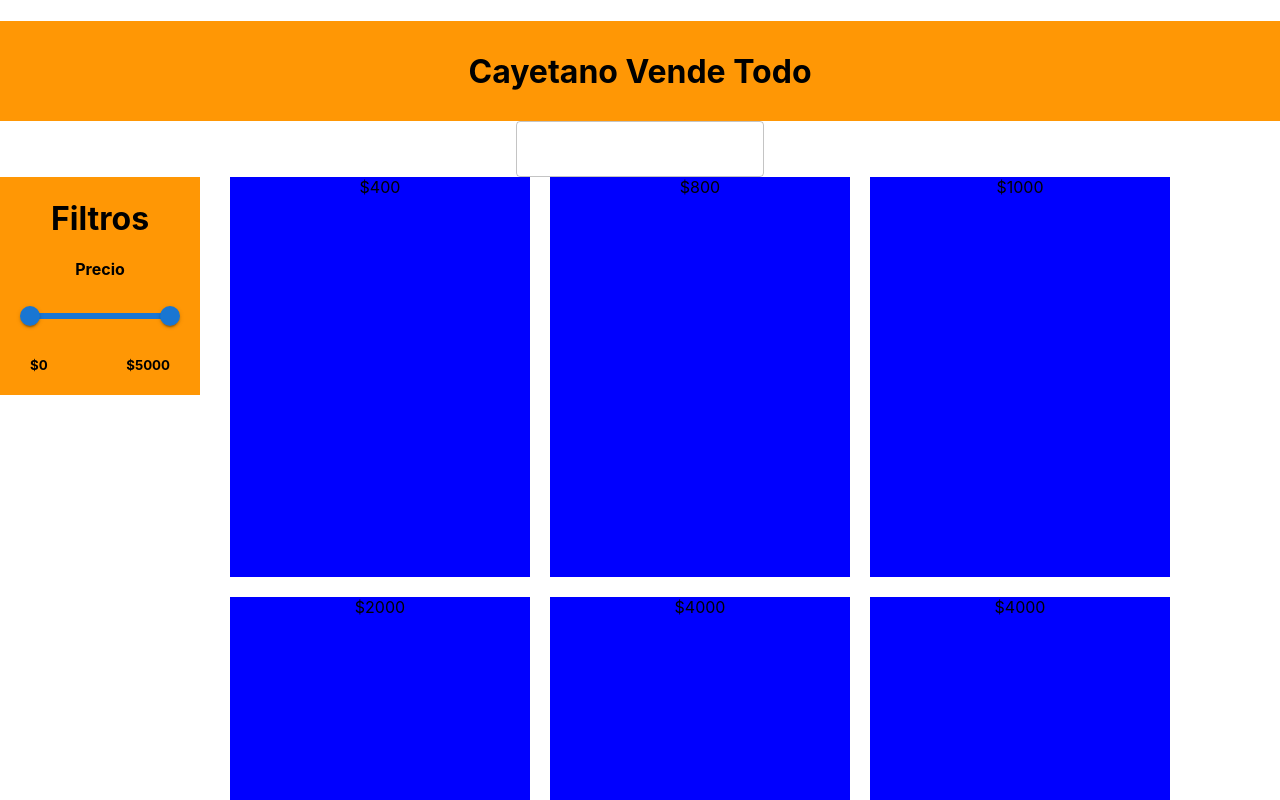
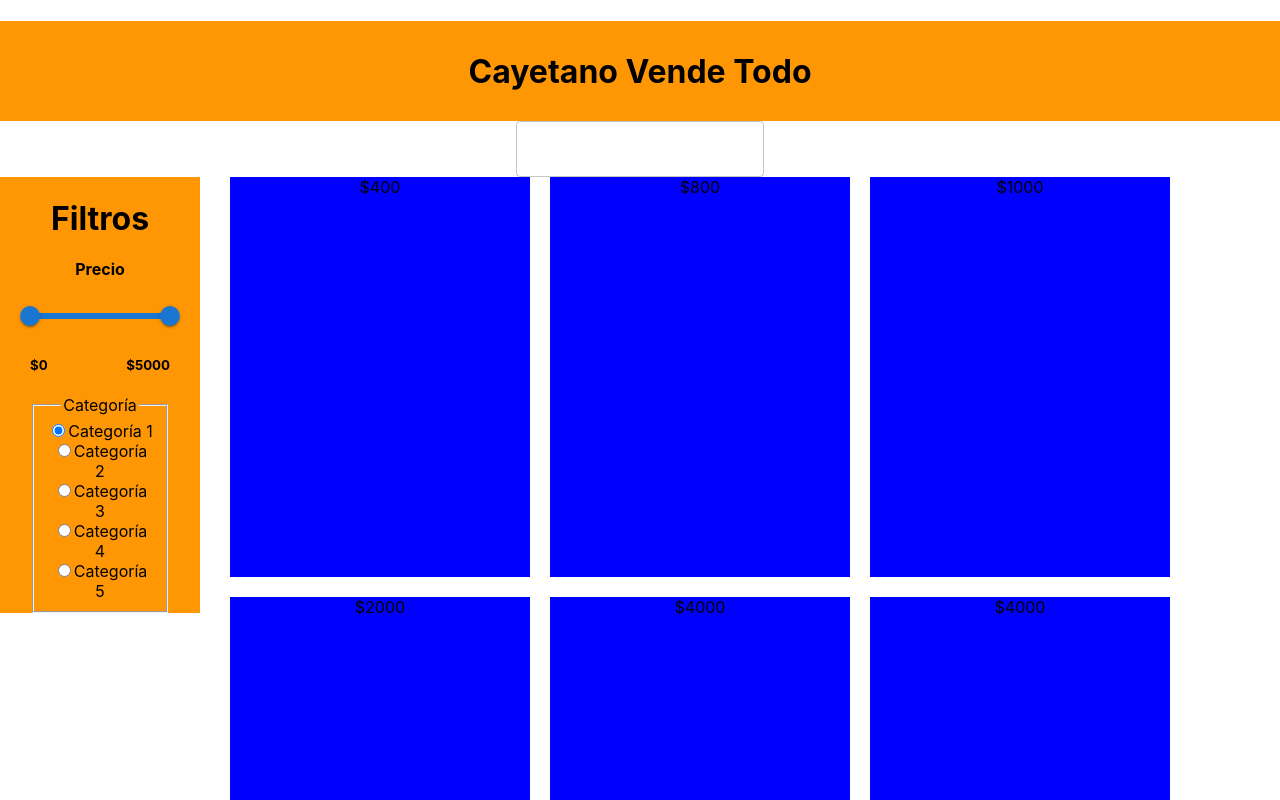
Before and after one commit to tomasrobino/Cayetano-Vende, a React (Create React App) app: page / in a window 1280 px wide. Shown: the top 800 px of the page. Built offline with nearby package versions, Linux system fonts and the light colour scheme.

Commit message:
Filter by category added

```diff
--- a/src/Central.js
+++ b/src/Central.js
@@ -5,11 +5,12 @@ import ProductPanel from "./Central/ProductPanel"
 
 function Central() {
     const [priceFilter, setPriceFilter] = useState([0, 5000]);
+    const [category, setCategory] = useState("all");
 
     return (
         <div id="main">
-            <FilterPanel priceFilter={priceFilter} setPriceFilter={setPriceFilter}/>
-            <ProductPanel priceFilter={priceFilter}/>
+            <FilterPanel priceFilter={priceFilter} setPriceFilter={setPriceFilter} category={category} setCategory={setCategory}/>
+            <ProductPanel priceFilter={priceFilter} category={category}/>
         </div>
     )
 }
--- /dev/null
+++ b/src/Central/CategoriesFilter.tsx
@@ -0,0 +1,39 @@
+import React from "react";
+
+function CategoriesFilter(props) {
+    function handleChange(event: React.ChangeEvent<HTMLInputElement>) {
+        props.setCategory(event.target.value);
+    }
+
+    return (
+        <div className="sliderPack">
+            <fieldset className="filterSubtitle">
+                <legend>Categoría</legend>
+
+                <div>
+                    <input type="radio" name="categories" value="all" onChange={handleChange} defaultChecked/>
+                    <label>Categoría 1</label>
+                </div>
+                <div>
+                    <input type="radio" name="categories" value="2" onChange={handleChange}/>
+                    <label>Categoría 2</label>
+                </div>
+                <div>
+                    <input type="radio" name="categories" value="3" onChange={handleChange}/>
+                    <label>Categoría 3</label>
+                </div>
+                <div>
+                    <input type="radio" name="categories" value="4" onChange={handleChange}/>
+                    <label>Categoría 4</label>
+                </div>
+                <div>
+                    <input type="radio" name="categories" value="5" onChange={handleChange}/>
+                    <label>Categoría 5</label>
+                </div>
+            </fieldset>
+        </div>
+    )
+
+}
+
+export default CategoriesFilter;
--- a/src/Central/DoubleSlider.tsx
+++ b/src/Central/DoubleSlider.tsx
@@ -6,7 +6,7 @@ function DefaultSlider(props) {
 
     const handleSliderChange = (event: Event, newPriceFilter: number | number[]) => {
         if (props.priceFilter[0]>props.priceFilter[1]) {
-            const a=props.priceFilter[1];
+            let a=props.priceFilter[1];
             props.priceFilter[1]=props.priceFilter[0];
             props.priceFilter[0]=a;
         }
--- a/src/Central/FilterPanel.js
+++ b/src/Central/FilterPanel.js
@@ -1,3 +1,4 @@
+import CategoriesFilter from "./CategoriesFilter.tsx";
 import DoubleSlider from "./DoubleSlider.tsx";
 
 function FilterPanel(props) {
@@ -8,6 +9,7 @@ function FilterPanel(props) {
                 <h4 className="filterSubtitle">Precio</h4>
                 <DoubleSlider priceFilter={props.priceFilter} setPriceFilter={props.setPriceFilter}/>
             </div>
+            <CategoriesFilter category={props.category} setCategory={props.setCategory}/>
         </div>
     )
 }
--- a/src/Central/ProductPanel.js
+++ b/src/Central/ProductPanel.js
@@ -2,11 +2,14 @@ import productDatabase from "./productDatabase";
 
 function ProductPanel(props) {
     let divArr=[];
-    for(let i in productDatabase) {
-        if (productDatabase[i].price >= props.priceFilter[0] && productDatabase[i].price <= props.priceFilter[1]) {
-            divArr.push(<div className="div">
-                ${productDatabase[i].price}
-            </div>);
+
+    for(let i in productDatabase) { //Loops through all products
+        if (props.category=="all" || props.category===productDatabase[i].category) {  //Check for category filter
+            if (productDatabase[i].price >= props.priceFilter[0] && productDatabase[i].price <= props.priceFilter[1]) { //Check for price filter
+                divArr.push(<div className="div">
+                    ${productDatabase[i].price}
+                </div>);
+            }
         }
     }
 
--- a/src/Central/productDatabase.js
+++ b/src/Central/productDatabase.js
@@ -1,41 +1,49 @@
 export default {
     a : {
         productName: "first",
-        price: 400
+        price: 400,
+        category: "1"
     },
 
     b : {
         productName: "second",
-        price: 800
+        price: 800,
+        category: "4"
     },
 
     c : {
         productName: "third",
-        price: 1000
+        price: 1000,
+        category: "3"
     },
 
     d : {
         productName: "fourth",
-        price: 2000
+        price: 2000,
+        category: "2"
     },
 
     e : {
         productName: "fifth",
-        price: 4000
+        price: 4000,
+        category: "2"
     },
 
     f : {
         productName: "sixth",
-        price: 4000
+        price: 4000,
+        category: "3"
     },
 
     g : {
         productName: "seventh",
-        price: 2000
+        price: 2000,
+        category: "5"
     },
 
     h : {
         productName: "eigth",
-        price: 800
+        price: 800,
+        category: "5"
     }
 }
```
Also changed, not shown: src/Central/AuxFunctionCall.js (added, +9 -0 lines).
